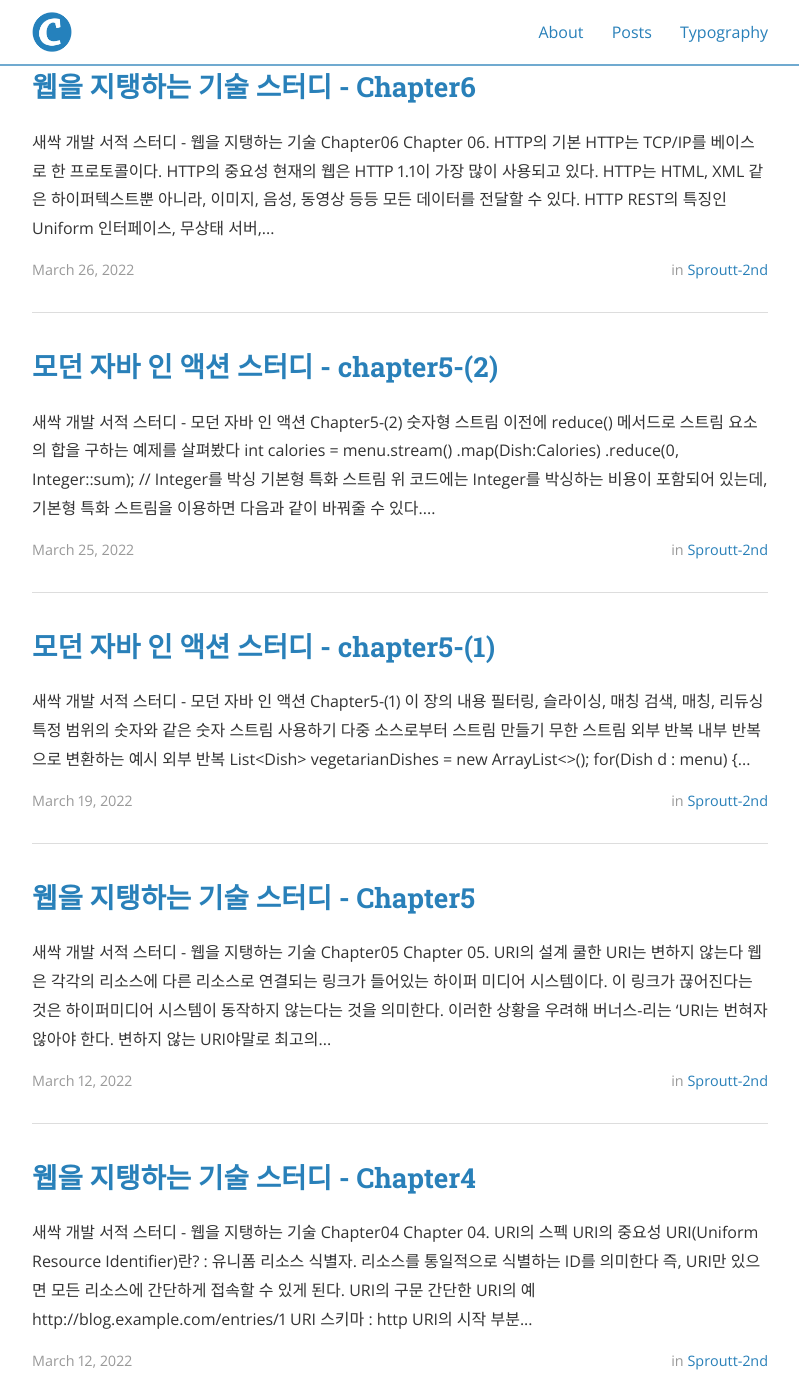
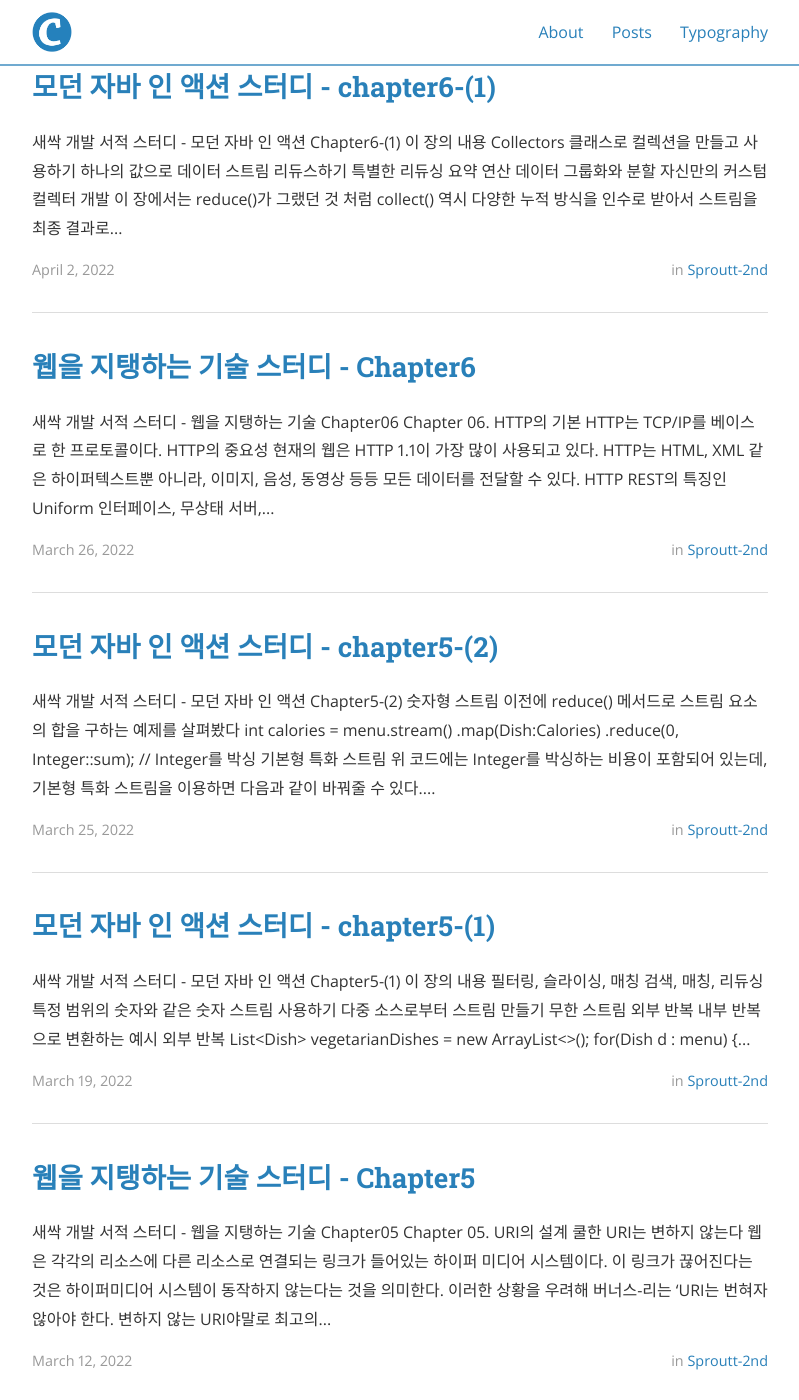
Before and after one commit to saint6839/saint6839.github.io, a Jekyll site: the page built from index.html, in a window 1280 px wide and 1400 px high, scrolled down 475 px. Shown: the whole window, without its empty margins (240-1039 px from the left). Built offline with Jekyll 4.4.1, drawn with Linux system fonts in a browser that asks for light colours; nearby versions of some CDN libraries; the list of posts is cut into pages by our own code; part of the change alters nothing that is shown.

Commit message:
feat: 모던자바인액션 6장-(1) posting

````diff
--- /dev/null
+++ b/_posts/2022-04-02-Modern-Java-In-Action-Study-08.md
@@ -0,0 +1,410 @@
+---
+layout: post
+title:  "모던 자바 인 액션 스터디 - chapter6-(1)"
+date:   2022-04-02T00:00:00-00:00
+author: sangyeop
+categories: Sproutt-2nd
+
+
+
+---
+
+
+
+# 새싹 개발 서적 스터디 - 모던 자바 인 액션 Chapter6-(1)
+
+이 장의 내용
+
+- Collectors 클래스로 컬렉션을 만들고 사용하기
+- 하나의 값으로 데이터 스트림 리듀스하기
+- 특별한 리듀싱 요약 연산
+- 데이터 그룹화와 분할
+- 자신만의 커스텀 컬렉터 개발
+
+이 장에서는 `reduce()`가 그랬던 것 처럼 `collect()` 역시 다양한 누적 방식을 인수로 받아서 스트림을 최종 결과로 도출하는 리듀싱 연산을 수행할 수 있음을 설명한다. 다양한 요소 누적 방식은 `Collector` 인터페이스에 정의되어 있다.
+
+다음은 `collect()`와 컬렉터로 구현할 수 있는 질의 예제다.
+
+- 통화별로 트랜잭션을 그룹화한 다음에 해당 통화로 일어난 모든 트랜잭션 합계를 계산하시오(`Map<Currency, Integer>` 반환).
+- 트랜잭션을 비싼 트랜잭션과 저렴한 트랙잭션 두 그룹으로 분류하시오(`Map<Boolean, List<Tansaction>>` 반환 ).
+- 트랜잭션을 도시 등 다수준으로 그룹화하시오. 그리고 각 트랜잭션이 비싼지 저렴한지 구분하시오(`Map<String, Map<Boolean, List<Transaction>>>` 반환).
+
+
+
+**통화별 트랜잭션을 그룹화한 코드(명령형 버전)**
+
+```java
+// 그룹화한 트랜잭션을 저장할 맵
+Map<Currency, List<Transaction>> transactionsByCurrencies = new HashMap<>();
+
+// 트랜잭션 리스트를 반복
+for(Transaction transaction : transactions) {
+  Currency currency = transaction.getCurrency();
+  List<Transaction> transactionsForCurrency = transactionsByCurrencies.get(currency);
+
+  //현재 통화를 그룹화하는 맵에 항목이 없으면 항목을 만든다
+  if(transactionsForCurrency == null) {
+    transactionsForCurrency = new ArrayList<>();
+    transactionsForCurrencies.put(currency, transactionsForCurrency);
+  }
+
+  // 같은 통화를 가진 트랜잭션 리스트에 현재 탐색 중인 트랜잭션을 추가한다.
+  transactionsForCurrency.add(transaction);
+}
+```
+
+**통화별 트랜잭션을 그룹화한 코드(함수형 버전)**
+
+```java
+Map<Currency, List<Transaction>> transactionsByCurrencies = transactions.stream().collect(groupingBy(TransactionL::getCurrency));
+```
+
+
+
+### 컬렉터란 무엇인가?
+
+이전 예제에서는 `collect()` 메서드로 `Collector` 인터페이스 구현을 전달했다. `Collector` 인터페이스 구현은 스트림의 요소를 어떤 식으로 도출할지를 결정한다.
+
+앞선 장에서는 `toList()`를 이용해서 각 요소를 리스트로 만들어 `Collector` 인터페이스의 구현으로 사용했으며, 이번 장에서는 `groupingBy()`를 사용해서 각 키 버킷 그리고 각 키 버킷에 대응하는 요소 리스트를 값으로 포함하는 맵을 만들 수 있었다.
+
+
+
+### 고급 리듀싱 기능을 수행하는 컬렉터
+
+스트림에 `collect()`를 호출하면 스트림의 요소에 리듀싱 연산이 수행된다. 아래 그림은 내부적으로 **리듀싱 연산**이 일어나는 모습을 보여준다. `collect()`에서는 리듀싱 연산을 이용해서 스트림의 각 요소를 방문하면서 컬렉터가 작업을 처리한다.
+
+보통 함수를 요소로 변환(`toList()` 처럼 데이터 자체를 변환하는 것보다는 데이터 저장 구조를 변환할 때가 많다) 할 때는 컬렉터를 적용하며 최종 결과를 저장하는 자료구조에 값을 누적한다.
+
+![CamScanner 04-01-2022 15 38_1](https://user-images.githubusercontent.com/78407939/161209061-63b27e88-ccd1-4391-a010-b44878abc48e.jpg)
+
+`Collector` 인터페이스의 메서드를 어떻게 구현하느냐에 따라 스트림에 어떤 리듀싱 연산을 수행할지 결정된다. 가장 많이 사용하는 메서드로는 스트림의 모든 요소를 리스트로 수집하는 `toList()` 메서드가 있다.
+
+```java
+List<Transaction> transactions = transactionStream.collect(Collectors.toList());
+```
+
+#### 미리 정의된 컬렉터
+
+`Collectors`에서 제공하는 메서드의 기능은 크게 세 가지로 구분할 수 있다.
+
+- 스트림 요소를 하나의 값으로 리듀스하고 요약
+- 요소 그룹화
+- 요소 분할
+
+
+
+### 리듀싱과 요약
+
+`Collector` 팩토리 클래스로 만든 컬렉터 인스턴스로 어떤 일을 할 수 있는지 살펴본다.
+
+- **예제**
+
+  `counting()` 이라는 팩토리 메서드가 반환하는 컬렉터로 메뉴에서 요리 수를 계산한다.
+
+  ```java
+  long howManyDishes = menu.stream().collect(Collectors.counting());
+  ```
+
+  다음처럼 불필요한 과정을 생략할 수 있다
+
+  ```java
+  long howManyDishes = menu.stream().count();
+  ```
+
+#### 스트림값에서 최댓값과 최솟값 검색
+
+메뉴에서 칼로리가 가장 높은 요리를 찾는다고 가정하자. `Collectors.maxBy`, `Collectors.minBy` 두개의 메서드를 이용해서 스트림의 최댓값과 최솟값을 계산할 수 있다. 두 컬렉터는 스트림의 요소를 비교하는데 사용할 `Comparator` 인수를 받는다.
+
+```java
+Comparator<Dish> dishCaloriesComparator = Comparator.comparingInt(Dish::getCalories); // 비교를 위한 Comparator 선언
+
+Optional<Dish> mostCalorieDish = menu.stream().collect(maxBy(dishCaloriesComparator)); // Collectors.maxBy 로 전달
+```
+
+또한 스트림에 있는 객체의 숫자 필드의 합계나 평균 등을 반환하는 연산에도 리듀싱 기능이 자주 사용되는데, 이러한 연산을 **요약** 연산이라고 부른다.
+
+#### 요약 연산
+
+`Collectors` 클래스는 `Collectors.summingInt`라는 요약 팩토리 메서드를 제공한다. `summingInt`는 객체를 int로 매핑하는 함수를 인수로 받고, `summingInt`의 인수로 전달된 함수는 객체를 int로 매핑한 컬렉터를 반환한다. 그리고 `summingInt`가 `collect` 메서드로 전달되면 요약 작업을 수행한다.
+
+```java
+int totalCalories = menu.stream().collect(summingInt(Dish::getCalories)); // 메뉴 리스트 총 칼로리 계산
+```
+
+![CamScanner 04-01-2022 22 56n_1](https://user-images.githubusercontent.com/78407939/161278098-47e9653f-ddea-4fbe-a2a7-20de6b5f6004.jpg)
+
+이 외에도 평균값 계산 등도 요약 기능으로 제공된다. 종종 이들 중 두 개 이상의 연산을 한 번에 수행해야 할 때도 있다. 이런 상황에서는 팩토리 메서드 `summarizingInt`가 반환하는 컬렉터를 사용할 수 있다.
+
+아래 코드를 실행하면 `IntSummaryStatistics` 클래스로 모든 정보가 수집된다.
+
+```java
+IntSummaryStatistics menuStatistics = menu.stream().collect(summarizingInt(Dish::getCalories));
+```
+
+`menuStatistics`를 출력하면 다음과 같은 정보를 확인할 수 있다.
+
+```
+IntSummaryStatistics{count=9, sum=4300, min=120, average=477.777778, max=800}
+```
+
+이 외에도 long이나 double에 대응하는 클래스들도 존재한다.
+
+#### 문자열 연결
+
+`joining` 팩토리 메서드를 이용하면 스트림의 각 객체에 `toString` 메서드를 호출해서 문자열을 연결해 반환한다.
+
+```java
+String shortMenu = menu.stream().map(Dish::getName).collect(joining());
+```
+
+`joining` 메서드는 내부적으로 `StringBuilder`를 이용해서 문자열을 하나로 만드는데, `Dish` 클래스가 요리명을 반환하는 `toString` 메서드를 가지고 있다면 `map`을 생략할 수 있다.
+
+```java
+String shortMenu = menu.stream().collect(joining());
+```
+
+두 코드 모두 아래와 같은 결과를 출력하지만, 구분자가 없어 이해하기 힘들다.
+
+```
+porkbeefchickenfrench friesriceseason fruitpizzaprawnssalmon
+```
+
+오버로드 된 `joining` 메서드를 이용하여 구분자를 지정해줄 수 있다.
+
+```java
+String shortMenu = menu.stream().collect(joining(", "));
+```
+
+```
+pork, beef, chicken, french fries, rice, season fruit, pizza, prawns, salmon
+```
+
+#### 범용 리듀싱 요약 연산
+
+현재까지 소개된 모든 컬렉터는 `reducing` 과 같은 범용 팩토리 메서드로도 정의할 수 있다. 이전 예제에서 범용 팩토리 메서드 대신 특화 컬렉터를 사용한 이유는 프로그래밍적 편의성(가독성) 때문이다. 다음과 같이 범용 팩토리 메서드로도 합계를 계산할 수 있다.
+
+```java
+int totalCalories = menu.stream().collect(reducing(0, Dish::getCalories, (i, j) -> i + j));
+```
+
+`reducing`의 인수
+
+- 첫 번째 : 리듕신 연산의 **시작값** or 스트림에 인수가 없을 때 **반환값**
+- 두 번째 : 요리를 칼로리 정수로 변환할 때 사용한 **변환 함수**
+- 세 번째 : 같은 종류의 두 항목을 하나의 값으로 더하는 `BinaryOperator`, 여기선 int가 사용되었다.
+
+다음과 같이 `Optional<T>`를 반환하는 한개의 인수를 갖는 `reducing` 메서드도 사용할 수 있다. 한 개의 인수를 갖는 `reducing`의 경우 시작값이 설정되지 않으므로, 빈 스트림이 들어왔을때 Null이 발생할 수 있으므로 `Optional<T>`가 반환된다.
+
+```java
+Optional<Dish> mostCalorieDish = menu.stream().collect(reducing(d1, d2) -> d1.getCalories() > d2.getCalories ? d1 : d2));
+```
+
+
+
+**collect 와 reduce**
+
+`collect` 메서드는 도출하려는 결과를 누적하는 컨테이너를 바꾸도록 설계된 메서드인 반면 `reduce`는 두 값을 하나로 도출하는 불변형 연산이라는 점에서 의미론적인 문제가 일어난다. 의미론적 문제는 곧 실용적 문제로도 이어지는데 여러 스레드가 동시에 같은 데이터 구조체를 고치면 리스트 자체가 망가져 버리므로 리듀싱 연산을 병렬로 수행할 수 없다는 문제가 생긴다.
+
+**컬렉션 프레임워크 유연성 : 같은 연산도 다양한 방식으로 수행할 수 있다**
+
+`reducing` 컬렉터를 사용한 이전 예제에서 람다 표현식 대신 `Integer` 클래스의 `sum` 메서드 참조를 이용하면 더 간단하게 표현할 수 있다
+
+```java
+int totalCalories = menu.stream().collect(reducing(0, Dish::getCalories, (i, j) -> i + j)); // 기존
+int totalCalories = menu.stream().collect(reducing(0, Dish::getCalories, Integer::sum); // 단순화
+```
+
+![CamScanner 04-02-2022 00 32n_1](https://user-images.githubusercontent.com/78407939/161295418-73ba23c6-c6c5-4fc1-8409-b7c308091869.jpg)
+
+위 그림은 리듀싱 연산 과정을 표현한 그림이다.
+
+- 누적자 초깃값으로 초기화
+- 합계 함수를 이용해서 각 요소에 변환 함수를 적용한 결과를 반복적으로 조합
+
+> *제네릭 와일드카드(?)란? :* `?`는 컬렉터의 누적자 형식이 알려져 있지 않았음을, 즉 누적자의 형식이 자유로움을 의미한다.
+
+
+
+### 그룹화
+
+팩토리 메서드 `Collectors.groupingBy`를 이용해서 쉽게 메뉴를 그룹화할 수 있다.
+
+```java
+Map<Dish.Type, List<Dish>> dishesByType = menu.stream().collect(groupingBy(Dish::getType));
+```
+
+```
+{FISH=[prawns, salmon], OTHER=[french fries, rice, season fruit, pizza], MEAT=[pork, beef, chicken]}
+```
+
+이 함수를 기준으로  스트림이 그룹화 되므로 이를 **분류 함수**라고 부른다. 아래 그림에서 보여주는 것처럼 그룹화 연산의 결과로 그룹화 함수가 반환하는 키 그리고 각 키에 대응하는 모든 항목 리스트를 값으로 갖는 맵이 반환된다.
+
+![CamScanner 04-02-2022 13 23n_1](https://user-images.githubusercontent.com/78407939/161366149-53e6e23c-7c67-489f-b3b0-268411e0d6c2.jpg)
+
+더 복잡한 분류 기준이 필요할 경우에는 `Dish` 클래스에 해당 분류 기준이 메서드로 정의 되어 있지 않으므로, 메서드 참조 대신 람다를 사용하는 것이 바람직하다.
+
+지금까지 메뉴의 요리를 종류 또는 칼로리로 그룹화하는 방법을 살펴봤다. 그러면 요리 종류와 칼로리 두 가지 기준으로 동시에 그룹화 하려면 어떻게 해야 할까?
+
+#### 그룹화된 요소 조작
+
+요소를 그룹화 한 다음 각 결과 그룹의 요소를 조작하는 연산이 필요하다.
+
+500칼로리가 넘는 요리만 필터한다고 가정하자.
+
+```java
+Map<Dish.Type, List<Dish>> caloricDishesByType = menu.stream()
+.filter(dish -> dish.getCalories() > 500)
+.collect(groupingBy(Dish::getType));
+```
+
+하지만 단점이 존재한다. 이번 메뉴 요리에서는 다음처럼 맵 형태로 되어 있으므로 이 코드에 위 기능을 사용하려면 맵에 코드를 적용해야 한다.
+
+```
+{OTHER=[french fries, pizza], MEAT=[pork, beef]}
+```
+
+우리의 필터 프레디케이트를 만족하는  FISH 종류 요리는 없으므로 결과 맵에서 해당 키 자체가 사라지기 때문에 문제가 생긴다. 다음처럼 두 번째 `Collector` 안으로 필터 프레디케이트를 이동시켜 문제를 해결할 수 있다.
+
+```java
+Map<Dish.Type, List<Dish>> caloricDishesByType = menu.stream()
+  .collect(groupingBy(Dish::getType,
+                      filtering(dish -> dish.getCalories() > 500, toist())));
+```
+
+다음을 실행하면 목록이 비어 있는 FISH도 항목으로 추가 된다.
+
+- [ ] ```
+  {OTHER=[french fries, pizza], MEAT=[pork, beef], FISH=[]}
+  ```
+
+그룹화된 항목을 조작하는 유용한 기능 중 하나로 맵핑 함수를 이용해 요소를 변환하는 작업이 있다. `filtering`과 같이 각 항목에 적용한 함수를 모으는 데 사용하는 또 다른 컬렉터를 인수로 받는 `mapping` 메서드를 제공한다.
+
+```java
+Map<Dish.Type, List<String>> dishNamesByType = menu.stream()
+  .collect(groupingBy(Dish::getType, mapping(Dish::getName, toList())));
+```
+
+이저 예제와 다르게 각 그룹은 `Dish`가 아니라 `String` 리스트가 된다.
+
+`groupingBy`와 연계에서 세 번째 컬렉터를 사용해서 일반 맵이 아닌 `flatMap`변환을 수행할 수 있다. 이 경우에는 `flatMapping`을 이용하면 각 형식의 요리 태그를 간편하게 추출할 수 있다
+
+```java
+Map<Dish.Type, Set<String>> dishNamesByType = menu.stream()
+  .collect(groupingBy(Dish::getType, flatMapping(dish -> dishTags.get(dish.getName()).stream(), toSet())));
+```
+
+#### 다수준 그룹화
+
+`Collectors.groupingBy`는 일반적인 분류 함수와 컬렉터를 인수로 받는다. 바깥 `groupingBy` 메서드에 두 번째 기준을 정의하는 `groupingBy`를 정의해서 두 수준으로 스트림 항목을 그룹화할 수 있다.
+
+```java
+Map<Dish.Type, Map<CaloricLevel, Lish<Dish>>> dishesByTypeCaloricLevel = menu.stream().collect(groupingBy(Dish::getType, groupingBy(dish ->
+{
+  if(dish.getCalories() <= 400)
+     return CaloricLevel.DIET;
+  else if (dish.getCalories() <= 700)
+     return CaloricLevel.NORMAL;
+  else return CaloricLevel.FAT;
+})));
+
+
+```
+
+이 결과로 아래와 같은 두 수준의 맵이 만들어진다.
+
+```
+{MEAT={DIET=[chicken], NORMAL=[beef], FAT=[pork]}, FISH={DIET=[prawns], NORMAL=[salmon]}, OTHER={DIET=[rice, seasonal fruit], NORMAL=[french fries, pizza]}}
+```
+
+첫 번째 분류 키값으로 `fish, meat, other`를 갖고, 두 번째 분류 키값으로는 `normal, diet, fat`을 갖는다. 위 예제와 같은 꼴로 n수준 맵을 만들 수 있다.
+
+#### 서브그룹으로 데이터 수집
+
+다음 코드처럼 `groupingBy` 컬렉터에 두 번째 인수로 `counting` 컬렉터를 전달해서 메뉴에서 요리의 수를 종류별로 계산할 수 있다.
+
+```java
+Map<Dish.Type, Long> typesCount = menu.stream().collect(groupingBy(Dish::getType, counting()));
+```
+
+```
+{MEAT=3, FISH=2, OTHER=4}
+```
+
+> `groupingBy(f)`는 사실 `groupingBy(f, toList())`의 축약형이다
+
+요리의 **종류**를 분류하는 컬렉터로 메뉴에서 가장 높은 칼로리를 가진 요리를 찾는 프로그램도 다시 구현할 수 있다.
+
+```java
+Map<Dish.Type, Optional<Dish>> mostCaloricByType = menu.stream().collect(groupingBy(Dish::getType,
+                                                                                   maxBy(comparingInt(Dish::getCalories))));
+```
+
+```
+{FISH=Optional[salmon], OTHER=Optional[pizza], MEAT=Optional[pork]}
+```
+
+
+
+### 컬렉터 결과를 다른 형식에 적용하기
+
+마지막 그룹화 연산에서 맵의 모든 값을 `Optional`로 감쌀 필요가 없으므로 `Optional`을 삭제할 수 있다.
+
+```java
+Map<Dish.Type, Dish> mostCaloricByType = menu.stream()
+  .collect(groupingBy(Dish::getType, // 분류 함수
+                      collectingAndThen(maxBy(comparingInt(Dish::getCalories)), // 감싸인 컬렉터
+                                        Optional::get))); // 변환 함수
+```
+
+`collectingAndThen`은 적용할 컬렉터와 변환 함수를 인수로 받아 다른 컬렉터를 반환한다. 반환되는 컬렉터는 기존 컬렉터의 래퍼 역할을 하며 `collect`의 마지막 과정에서 변환 함수로 자신이 반환하는 값을 매핑한다. 여기서는 `maxBy`로 마들어진 컬렉터가 감싸지는 컬렉터며 변환 함수  `Optional::get`으로 반환된 `Optional`에 포함된 값을 추출한다.
+
+```
+{Fish=salmon, OTHER=pizza, MEAT=pork}
+```
+
+![CamScanner 04-02-2022 15 08n_1](https://user-images.githubusercontent.com/78407939/161369340-9fe0faba-97ce-4dd0-a8e3-b875a6c5eb85.jpg)
+
+중첩 컬렉터는 외부 계층에서 안쪽으로 다음과 같은 작업이 수행된다.
+
+- 컬렉터는 점선으로 표시되어 있으며 `groupingBy`는 가장 바깥쪽에 위치하면서 요리의 종류에 따라 메뉴 스트림을 세 개의 서브스트림으로 그룹화한다.
+- `groupingBy` 컬렉터는 `collectingAndThen` 컬렉터를 감싼다. 따라서 두 번째 컬렉터는 그룹화된 세 개의 서브스트림에 적용된다.
+- `collectingAndThen` 컬렉터는 세 번째 컬렉터 `maxBy`를 감싼다.
+- 리듀싱 컬렉터가 서브스트림에 연산을 수행한 결과에 `collectingAndThen`의 `Optional::get` 변환 함수가 적용된다.
+- `groupingBy` 컬렉터가 반환하는 맵의 분류 키에 대응하는 세 값이 각각의 요리 형식에서 가장 높은 칼로리다.
+
+**groupingBy와 함께 사용하는 다른 컬렉터 예제**
+
+- 메뉴에 있는 모든 요리의 칼로리 합계를 구하려고 만든 컬렉터 재사용
+
+```java
+Map<Dish.Type, Integer> totalCaloricByType = menu.stream()
+  .collect(groupingBy(Dish::getType, summingInt(Dish::getCalories)));
+```
+
+- `groupingBy`와 `mapping` 메서드 사용
+
+  각 요리 형식에 존재하는 모든 `CaloricLevel`값을 알고 싶을때
+
+```java
+Map<Dish.Type, Set<CaloricLevel>> caloricLevelsByType = menu.stream()
+  .collect(groupingBy(Dish::getType, mapping(dish -> {
+  if(dish.getCalories() <= 400 return CaloricLevel.DIET;
+    else if(dish.getCalories() <= 700) return CaloricLevel.NORMAL;
+    else return CaloricLevel.FAT;}, toSet() )));
+```
+
+`mapping`메서드에 전달한 변환 함수는 `Dish`를 `CaloricLevel`로 매핑한다. 그리고 `CaloricLevel` 결과 스트림은 (`toList`와 비슷한) `toSet` 컬렉터로 전달되면서 리스트가 아닌 집합으로 스트림의 요소가 누적된다. 이전과 마찬가지로 그룹화 함수로 생성된 서브스트림에 `mapping`함수를 적용하면서 다음과 같은 결과가 나온다.
+
+```
+{OTHER=[DIET, NORMAL], MEAT=[DIET, NORMAL, FAT], FISH=[DIET, NORMAL]}
+```
+
+이전 예제에서는 `Set`의 형식이 정해져 있지 않았는데, `toCollection`을 이용하면 형식을 제어할 수 있다.
+
+```java
+menu.stream().collect(groupingBy(Dish::getType, mapping(dish -> {
+  if(dish.getCalories() <= 400 return CaloricLevel.DIET;
+    else if(dish.getCalories() <= 400) return CaloricLevel.NORMAL;
+    else return CaloricLevel.FAT;
+}, toCollection(HashSet::new) )));
+```
````
Also changed, not shown: _posts/2022-03-25-Modern-Java-In-Action-07.md (+0 -4 lines), 1 other file.
